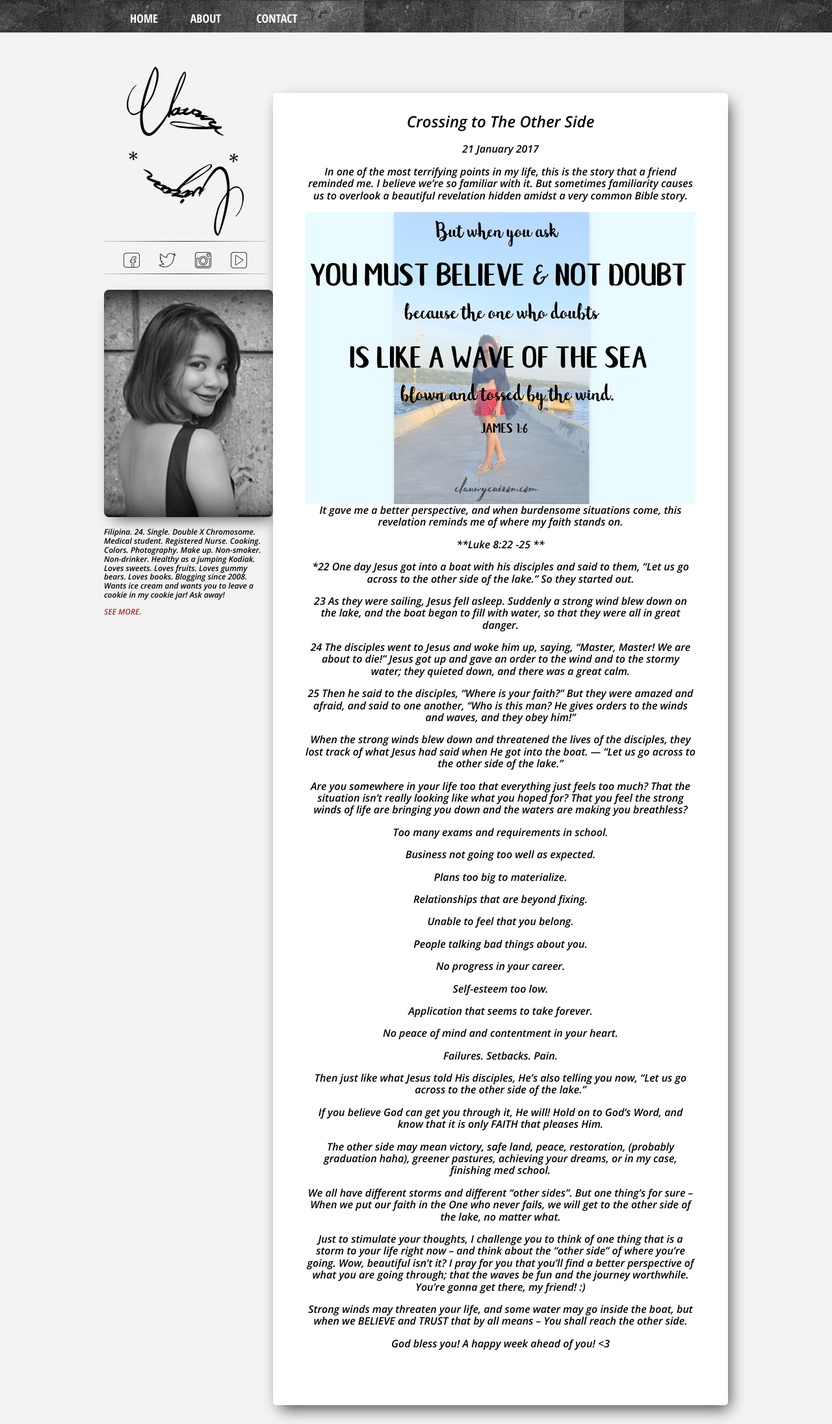
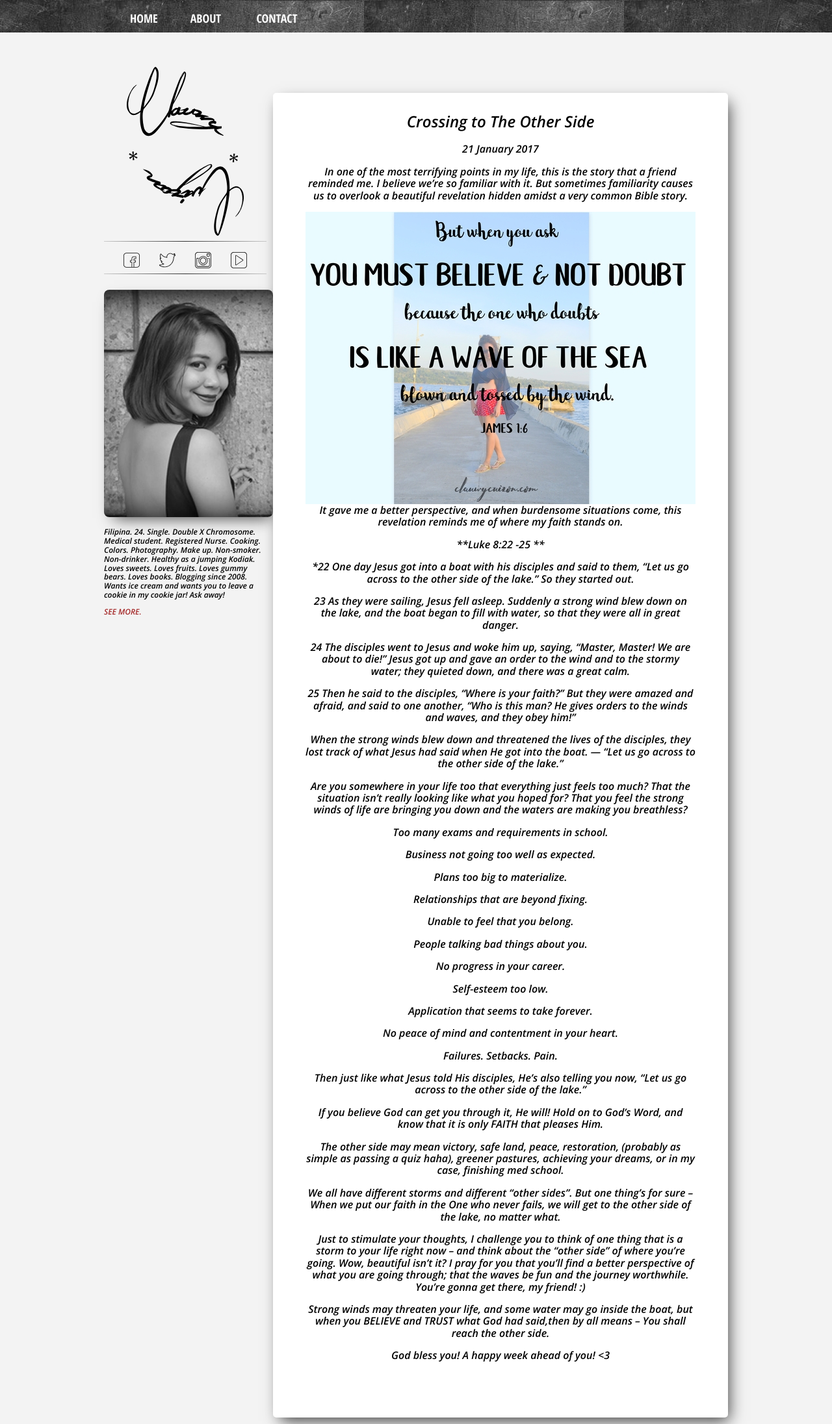
Before and after one commit to clauwycuizon/clauwycuizon, a Jekyll site: the page built from _posts/2017-01-21-crossing-to-the-other-side.md, in a window 1280 px wide. Shown: the whole page at 65% size. Built offline with Jekyll 4.4.1, drawn with Linux system fonts in a browser that asks for light colours; comment, search, counter and statistics services are not loaded.

Commit message:
Updated Crossing To The Other Side

```diff
--- a/_posts/2017-01-21-crossing-to-the-other-side.md
+++ b/_posts/2017-01-21-crossing-to-the-other-side.md
@@ -52,13 +52,13 @@ Then just like what Jesus told His disciples, He’s also telling you now, “Le
 
 If you believe God can get you through it, He will! Hold on to God’s Word, and know that it is only **FAITH** that pleases Him.
 
-The other side may mean victory, safe land, peace, restoration, (probably graduation haha), greener pastures, achieving your dreams, or in my case, finishing med school.
+The other side may mean victory, safe land, peace, restoration, (probably as simple as passing a quiz haha), greener pastures, achieving your dreams, or in my case, finishing med school.
 
 We all have different storms and different “other sides”. But one thing’s for sure – When we put our faith in the One who never fails, we will get to the other side of the lake, no matter what.
 
 Just to stimulate your thoughts, I challenge you to think of one thing that is a storm to your life right now -- and think about the "other side" of where you're going. Wow, beautiful isn't it? I pray for you that you'll find a better perspective of what you are going through; that the waves be fun and the journey worthwhile. You're gonna get there, my friend! :)
 
 
-Strong winds may threaten your life, and some water may go inside the boat, but when we BELIEVE and TRUST that by all means – You shall reach the other side.
+Strong winds may threaten your life, and some water may go inside the boat, but when you BELIEVE and TRUST what God had said,then by all means – You shall reach the other side.
 
 God bless you! A happy week ahead of you! <3
```
